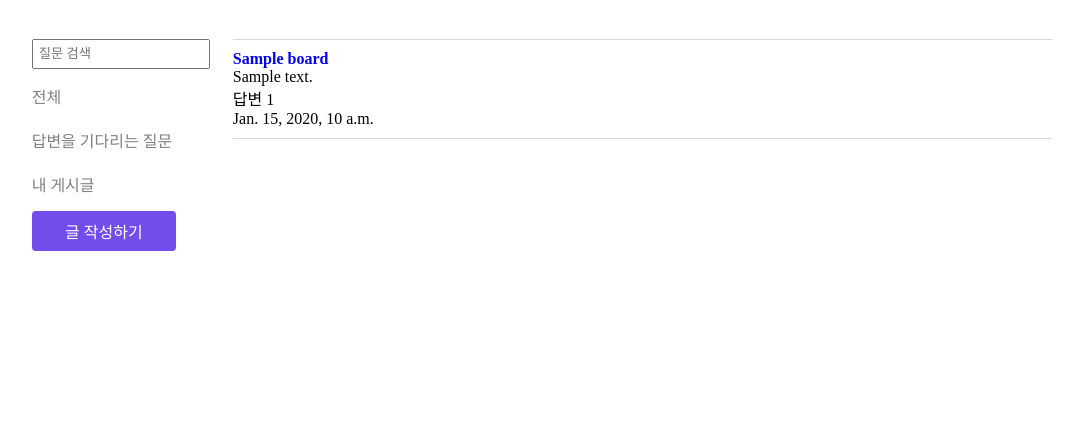
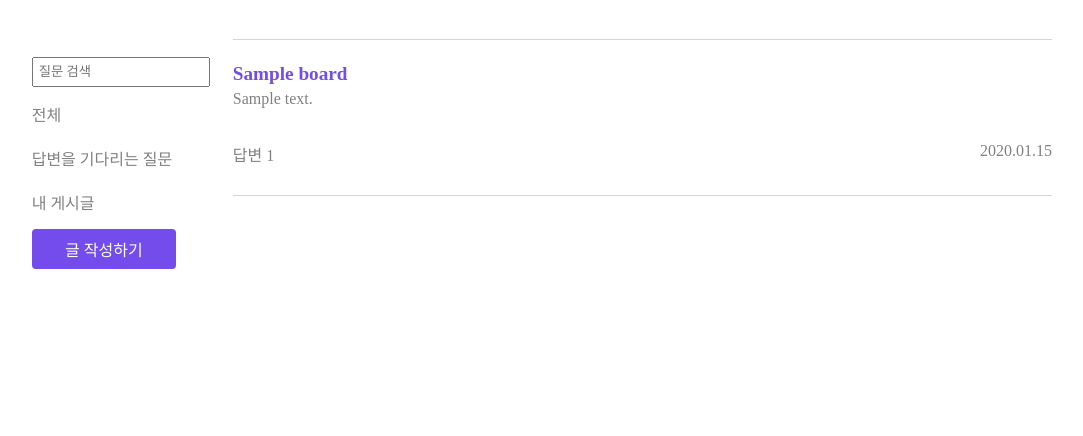
Before and after one commit to mic050r/innerflow-dj, a Django app: page /boards/ in a window 1280 px wide. Shown: the part 108-544 px from the top of the page, without its empty margins (100-1183 px from the left). Run offline with Django 5.2, Linux system fonts and the light colour scheme; tables that the repository leaves empty hold one stand-in row (values such as "Sample post"); some libraries are stand-ins or nearby versions.

Commit message:
💄 [Design] (#15) 게시판 리스트 css 수정

```diff
--- a/InnerFlow/static/css/board/board_list.css
+++ b/InnerFlow/static/css/board/board_list.css
@@ -97,15 +97,46 @@
     width: 80%;
 }
 
-.right-content ul {
+.board-list {
     list-style: none;
     padding: 0;
     border-top: 1px solid var(--gray4); /* 리스트 항목의 선을 맨 처음부터 나오게 설정 */
 }
 
-.right-content li {
+.board-item {
+    height: 135px;
     border-bottom: 1px solid var(--gray4);
+    align-content: center;
+    justify-content: center;
     padding: 10px 0;
+    cursor: pointer;
+}
+
+.board-item h4 {
+    margin: 0 0 5px 0;
+    font-size: 1.2em;
+    color: var(--main-color);
+}
+
+.board-item p {
+    margin: 0 0 5px 0;
+    color: var(--gray2);
+}
+
+.board-meta {
+    display: flex;
+    justify-content: space-between;
+    margin-top: 34px;
+}
+
+.comment-count {
+    margin: 0;
+    color: var(--gray3);
+}
+
+.created-date {
+    margin: 0;
+    color: var(--gray3);
 }
 
 .board-details {
--- a/InnerFlow/templates/board/board_list.html
+++ b/InnerFlow/templates/board/board_list.html
@@ -19,6 +19,7 @@
         <div class="left-content">
             <div class="search-filter">
                 <form method="get" action="{% url 'board_list' %}">
+                    <img src="" alt="">
                     <input type="text" name="q" placeholder="질문 검색" value="{{ request.GET.q }}">
                 </form>
                 <a href="{% url 'board_filter' 'all' %}" class="{% if request.path == '/boards/filter/all/' %}active{% endif %}">전체</a>
@@ -29,13 +30,15 @@
         </div>
 
         <div class="right-content">
-      <ul>
+            <ul class="board-list">
                 {% for board in boards %}
-          <li>
-            <h4><a href="{% url 'board_detail' board.board_id %}">{{ board.title }}</a></h4>
-            <p>{{ board.content|truncatechars:100 }}</p> <!-- 최대 2줄까지 표시 -->
-            <p>답변 {{ board.comments.count }}</p>
-            <p>{{ board.created_at }}</p>
+                    <li class="board-item" onclick="window.location.href='{% url 'board_detail' board.board_id %}'">
+                        <h4>{{ board.title }}</h4>
+                        <p>{{ board.content|truncatechars:100 }}</p>
+                        <div class="board-meta">
+                            <p class="comment-count">답변 {{ board.comments.count }}</p>
+                            <p class="created-date">{{ board.created_at|date:"Y.m.d" }}</p>
+                        </div>
                     </li>
                 {% endfor %}
             </ul>
```
Lines whose indentation alone changed are shown as unchanged.
